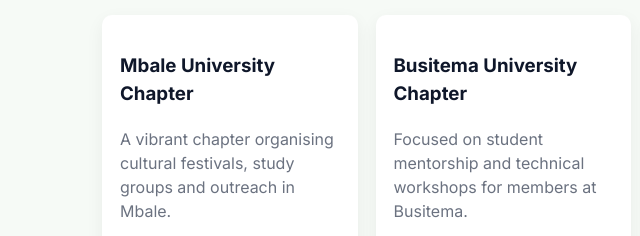
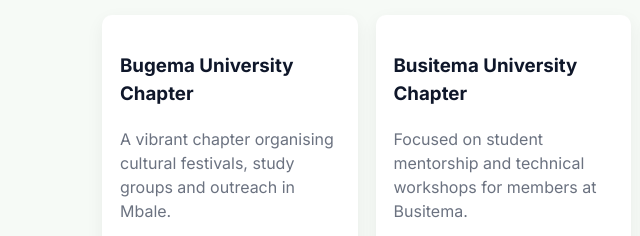
Before and after one commit to Kent74696/Bansa, a plain HTML site: page chapters.html in a window 1280 px wide. Shown: the part 401-637 px from the top of the page, 0-640 px from the left. Drawn offline with Linux system fonts and the light colour scheme.

Commit message:
Change chapter name to Bugema University
Updated chapter name from Mbale University to Bugema University.

```diff
--- a/chapters.html
+++ b/chapters.html
@@ -67,7 +67,7 @@
 
         <div class="grid" style="margin-top: 18px">
           <article class="card" data-chapter="Mbale">
-            <h3>Mbale University Chapter</h3>
+            <h3>Bugema University Chapter</h3>
             <p class="muted">
               A vibrant chapter organising cultural festivals, study groups and
               outreach in Mbale.
```
